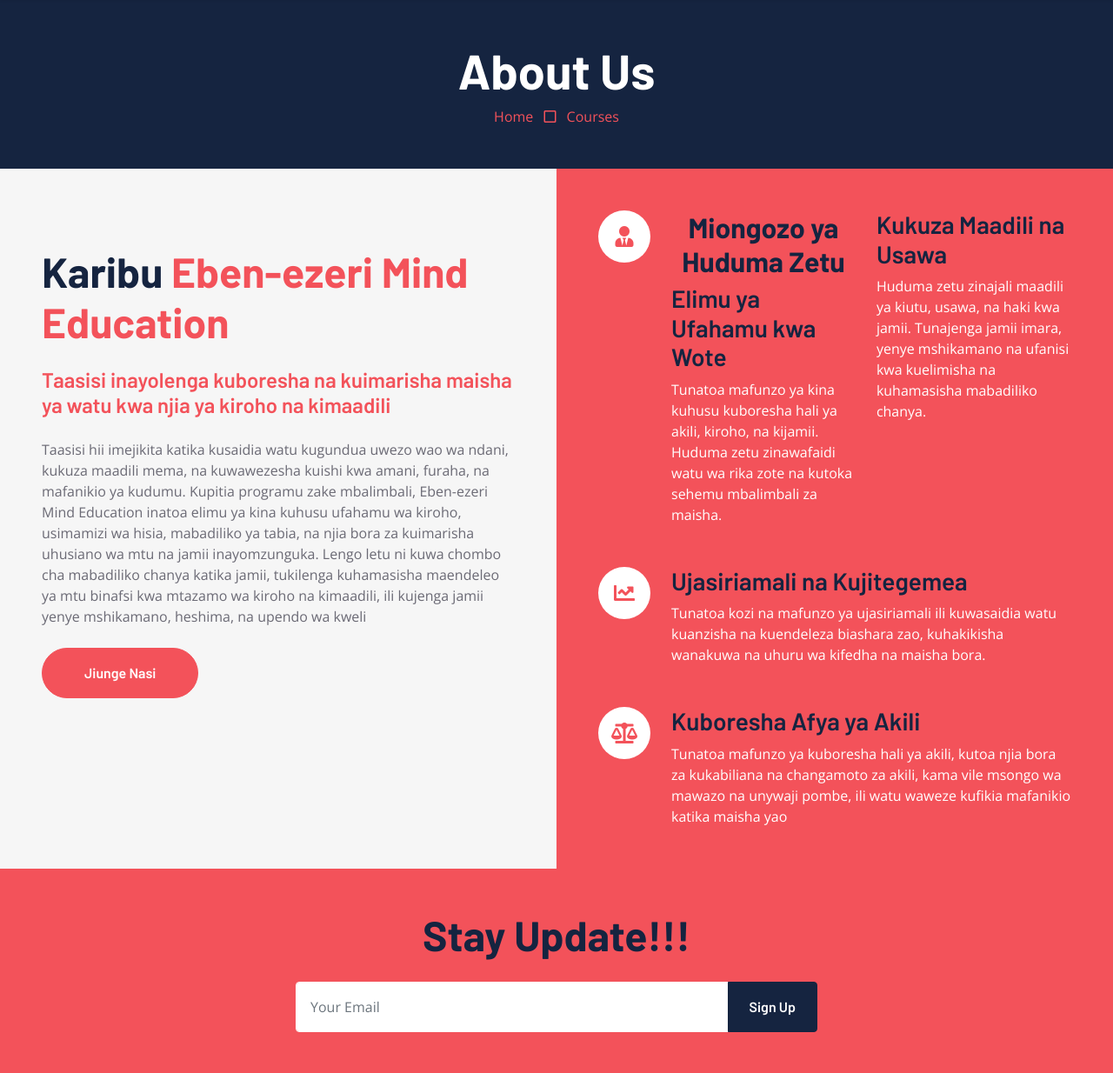
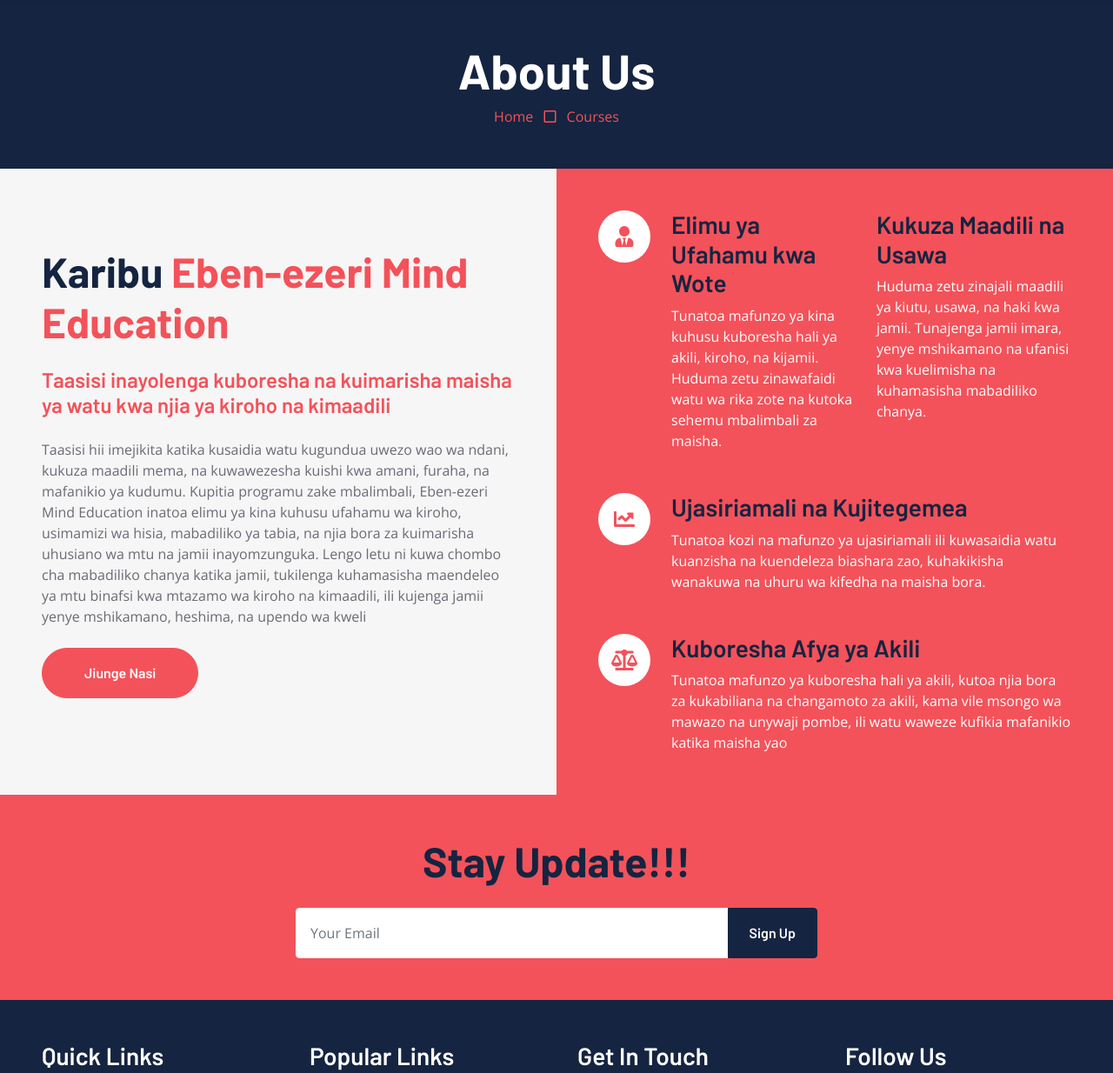
Before and after one commit to Barackwilliam/ebenezeri, a Django app: template apps/templates/about.html in a window 1280 px wide. Shown: the part 138-1372 px from the top of the page at 87% size. Run offline with Django 3.2, Linux system fonts and the light colour scheme; the template is opened without the code that fills it, so the values that code supplies are empty; some libraries are stand-ins or nearby versions.

Commit message:
Update about.html

```diff
--- a/apps/templates/about.html
+++ b/apps/templates/about.html
@@ -38,7 +38,6 @@
                             <i class="fa fa-user-tie fs-4"></i>
                         </div>
                         <div class="ps-4">
-                         <h2 style="text-align:center">Miongozo ya Huduma Zetu</h2>
                             <h3>Elimu ya Ufahamu kwa Wote</h3>
                             <p class="mb-0">Tunatoa mafunzo ya kina kuhusu kuboresha hali ya akili, kiroho, na kijamii. Huduma zetu zinawafaidi watu wa rika zote na kutoka sehemu mbalimbali za maisha.</p>
                         </div>
```
